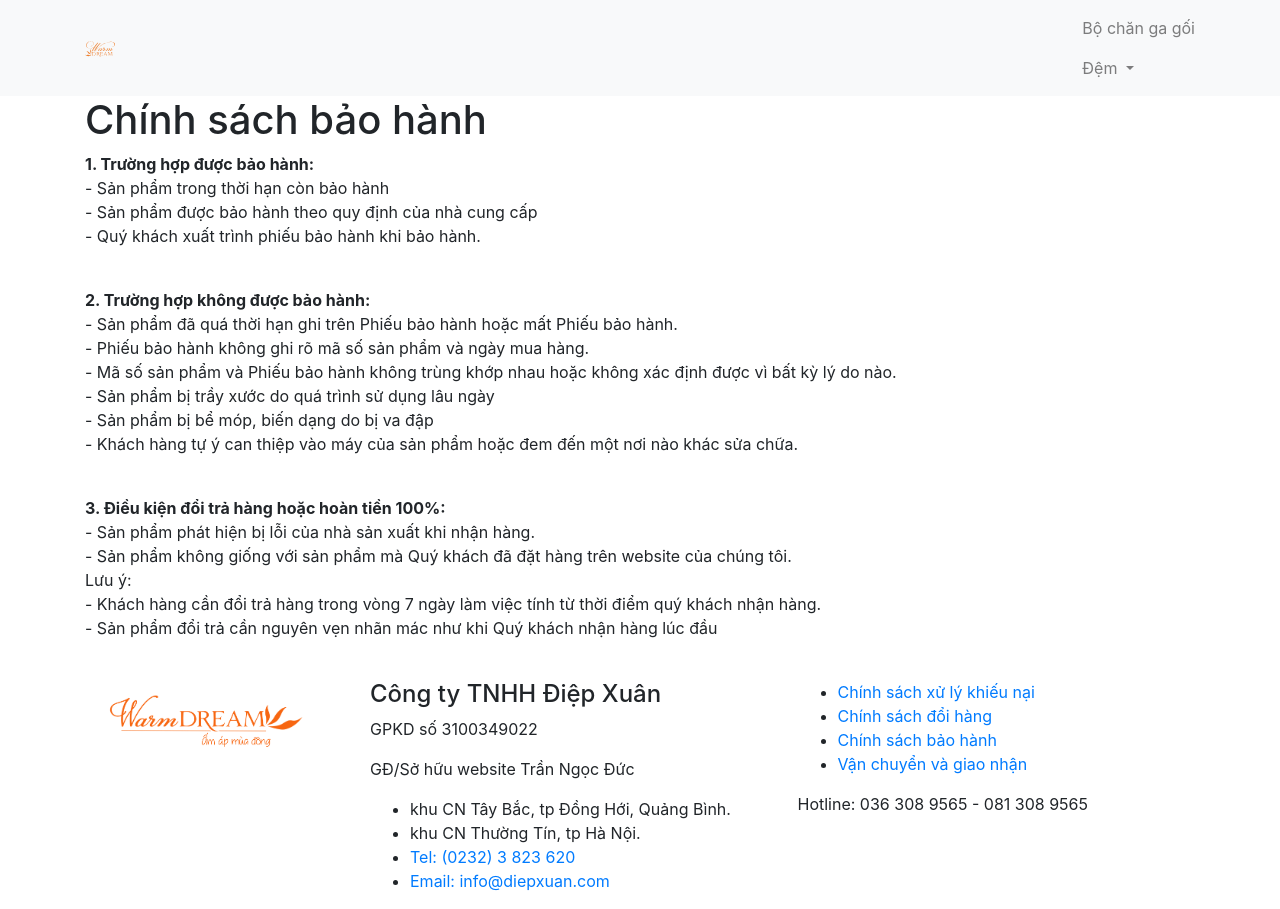
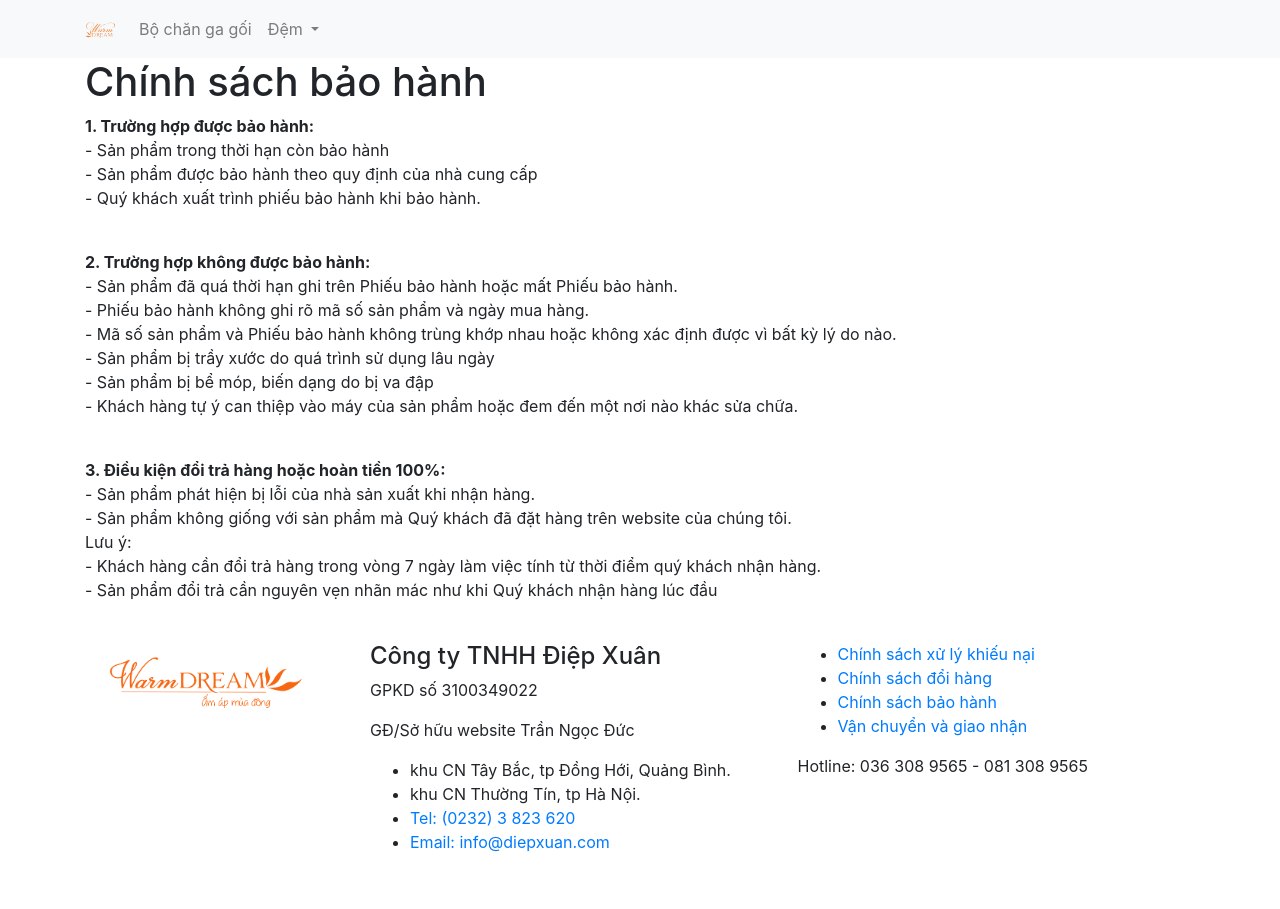
Before and after one commit to caothu159/warmdream.com, a plain HTML site: page chinh-sach-bao-hanh.html in a window 1280 px wide. After the commit the page ends 870 px from the top, so only its background shows below. Drawn offline with nearby package versions, Linux system fonts and the light colour scheme.

Commit message:
update menu

```diff
--- a/chinh-sach-bao-hanh.html
+++ b/chinh-sach-bao-hanh.html
@@ -14,13 +14,18 @@
 <body style="display: none">
 
 <header>
-    <nav class="navbar navbar-light bg-light">
+    <nav class="navbar navbar-expand-md navbar-light bg-light">
         <div class="container">
             <a class="navbar-brand" href="/">
                 <img src="/assets/images/logo.svg" width="30" height="30"
                      alt="WarmDream - Chăn ga gối đệm chất lượng hàng đầu Việt Nam"/>
             </a>
-            <div class="navbar-nav">
+            <button class="navbar-toggler" type="button" data-toggle="collapse" data-target="#navbarMenu"
+                    aria-controls="navbarMenu" aria-expanded="false" aria-label="Toggle navigation">
+                <span class="navbar-toggler-icon"></span>
+            </button>
+            <div class="collapse navbar-collapse" id="navbarMenu">
+                <ul class="navbar-nav">
                     <li class="nav-item">
                         <a class="nav-link" href="/bo-chan-ga-goi.html">Bộ chăn ga gối</a>
                     </li>
@@ -35,6 +40,7 @@
                             <a class="dropdown-item" href="/dem/cao-su.html">Cao su</a>
                         </div>
                     </li>
+                </ul>
             </div>
         </div>
     </nav>
```
Also changed, not shown: chinh-sach-doi-hang.html (+8 -2 lines), chinh-sach-van-chuyen-va-giao-nhan.html (+8 -2 lines), chinh-sach-xu-ly-khieu-nai.html (+8 -2 lines), index.html (+8 -2 lines). Lines whose indentation alone changed are shown as unchanged.
